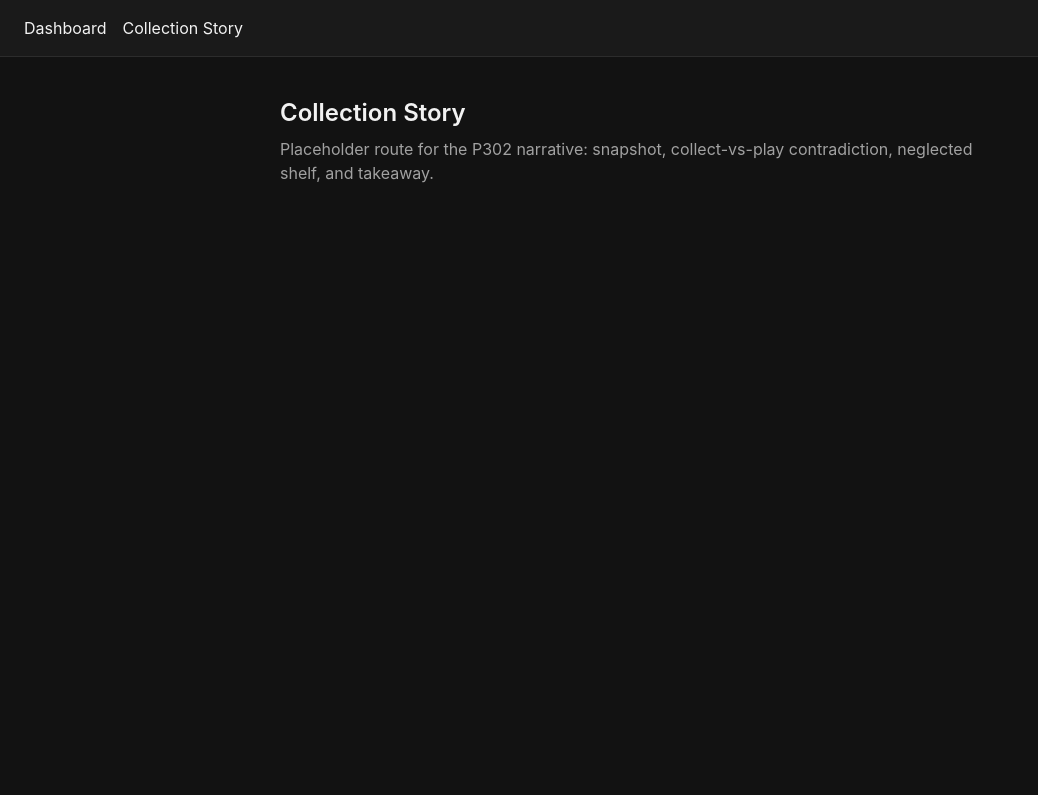
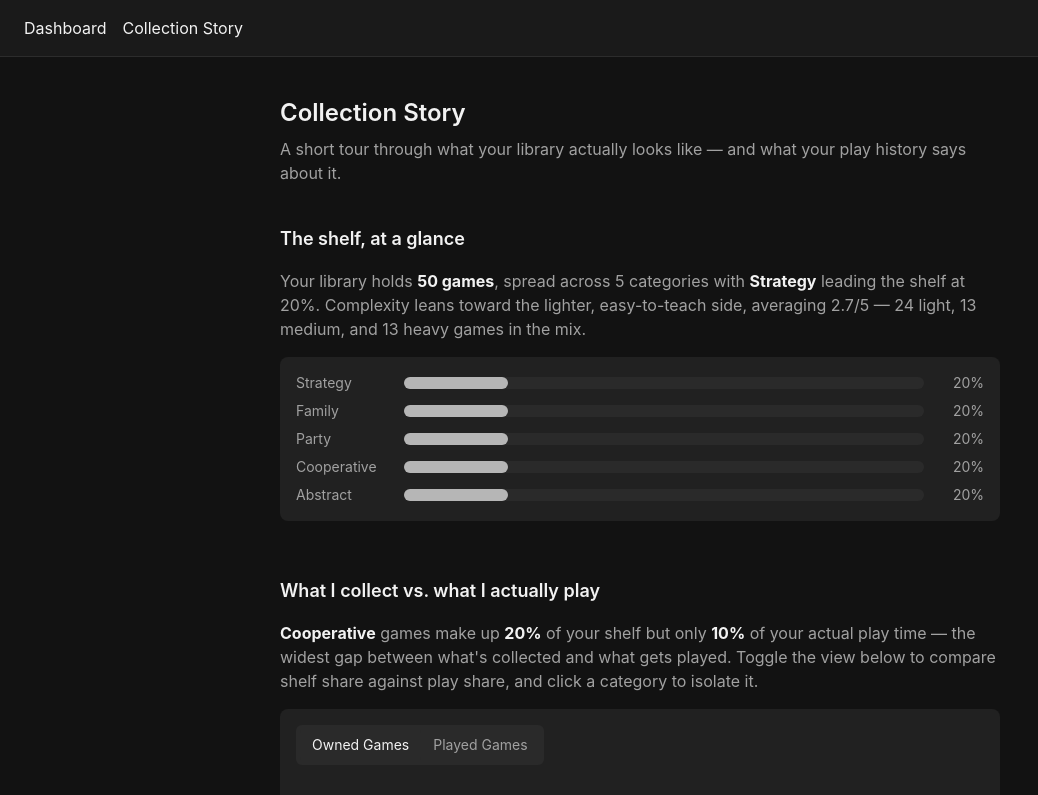
Before and after one commit to jerm-cowan/boardgame-library, a React (Vite) app: page /collection-story in a window 1280 px wide. Shown: the top 795 px of the page, without its empty margins (0-1038 px from the left). Built offline with nearby package versions, Linux system fonts and the light colour scheme.

Commit message:
wire collection story page with all four narrative beats
Assembles snapshot, collect-vs-play, neglected shelf, and takeaway into a single sequential /collection-story narrative.

```diff
--- a/src/pages/CollectionStoryPage.tsx
+++ b/src/pages/CollectionStoryPage.tsx
@@ -1,11 +1,41 @@
+import { useMemo } from 'react'
+import gamesData from '../data/games.json'
+import CollectionSnapshot from '../components/CollectionSnapshot'
+import CollectVsPlayBeat from '../components/CollectVsPlayBeat'
+import NeglectedShelf from '../components/NeglectedShelf'
+import StoryTakeaway from '../components/StoryTakeaway'
+import {
+  computeCategoryBreakdown,
+  computeCategoryShares,
+  computeComplexitySummary,
+  getNeglectedShelf,
+} from '../lib/story'
+import type { Game } from '../types/game'
+
 export default function CollectionStoryPage() {
+  const games = gamesData as Game[]
+
+  const breakdown = useMemo(() => computeCategoryBreakdown(games), [games])
+  const complexity = useMemo(() => computeComplexitySummary(games), [games])
+  const shares = useMemo(() => computeCategoryShares(games), [games])
+  const neglected = useMemo(() => getNeglectedShelf(games, 5), [games])
+
   return (
     <main className="mx-auto max-w-3xl px-6 py-10">
-      <h1 className="text-2xl font-semibold">Collection Story</h1>
-      <p className="mt-2 text-muted-foreground">
-        Placeholder route for the P302 narrative: snapshot, collect-vs-play
-        contradiction, neglected shelf, and takeaway.
-      </p>
+      <div className="mb-10">
+        <h1 className="text-2xl font-semibold">Collection Story</h1>
+        <p className="mt-2 text-muted-foreground">
+          A short tour through what your library actually looks like — and what your play history
+          says about it.
+        </p>
+      </div>
+
+      <div className="space-y-14">
+        <CollectionSnapshot totalGames={games.length} breakdown={breakdown} complexity={complexity} />
+        <CollectVsPlayBeat shares={shares} />
+        <NeglectedShelf games={neglected} />
+        <StoryTakeaway spotlightGame={neglected[0] ?? null} />
+      </div>
     </main>
   )
 }
```
